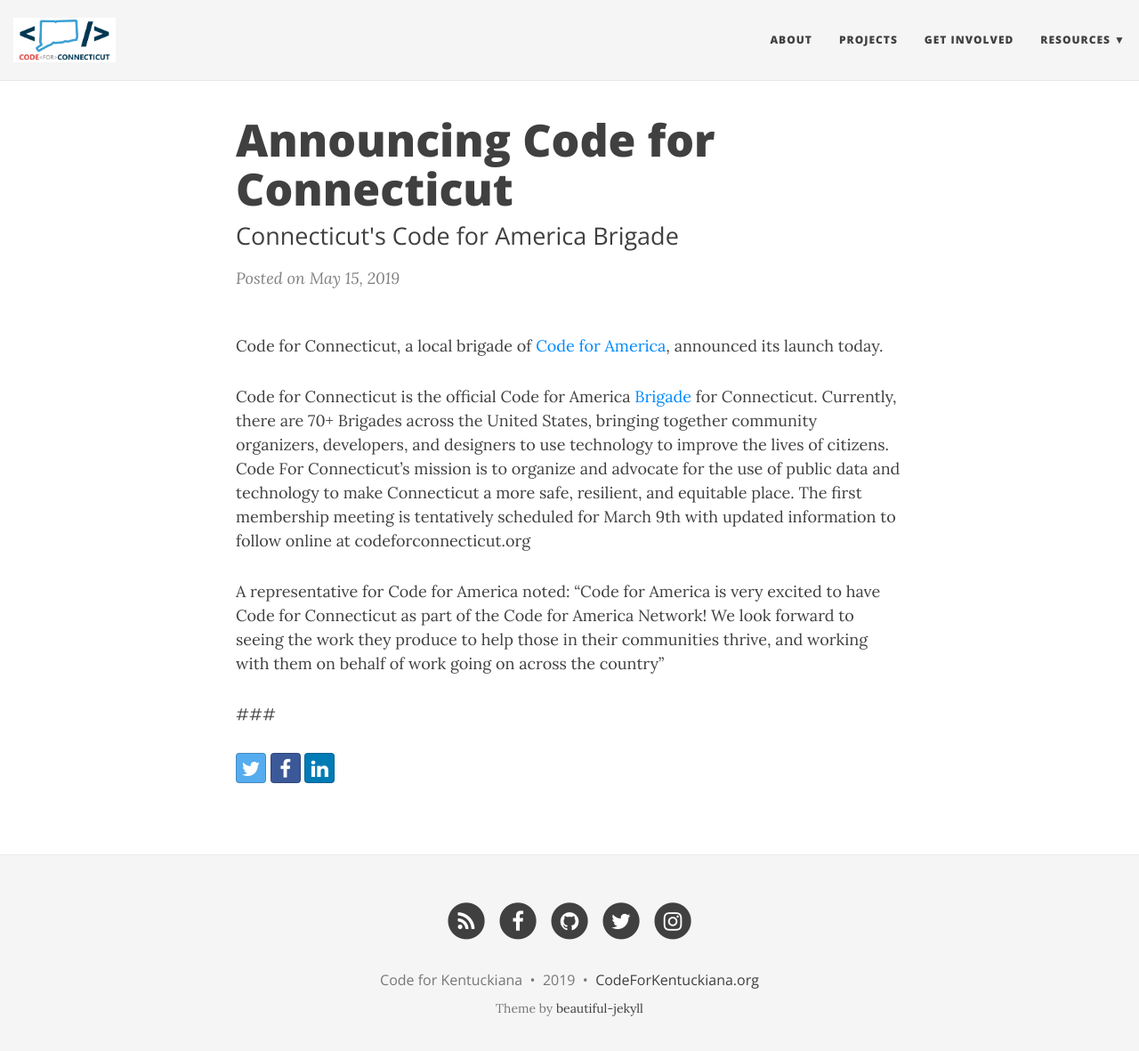
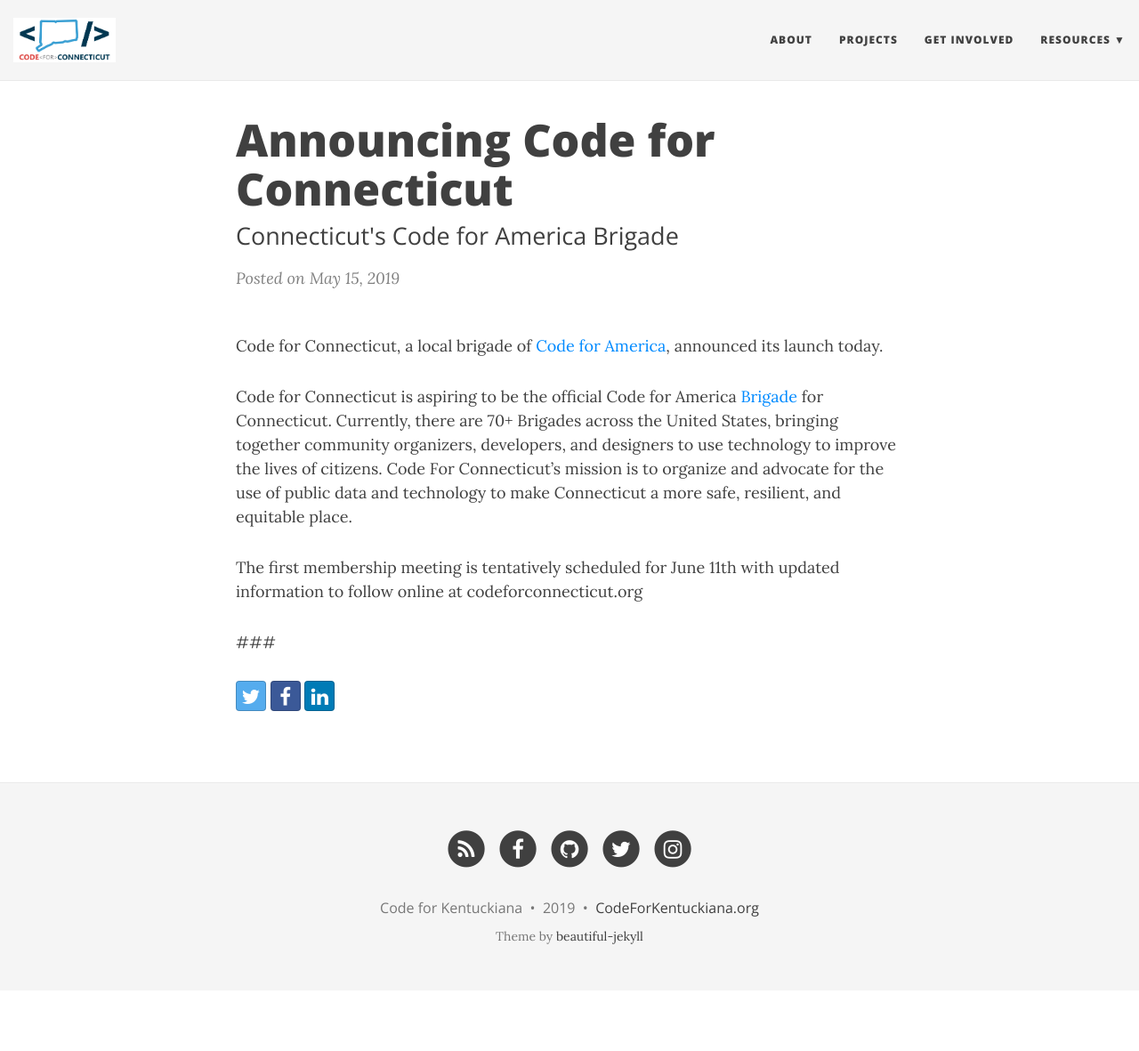
Before and after one commit to codeforct/codeforct.github.io, a Jekyll site: the page built from _posts/2019-05-15-announcing-code-for-connecticut.md, in a window 1280 px wide and 1194 px high. Shown: the top 1181 px of the window at 89% size. Built offline with Jekyll 4.4.1, drawn with Linux system fonts in a browser that asks for light colours; nearby versions of some CDN libraries.

Commit message:
updated front page post

```diff
--- a/_posts/2019-05-15-announcing-code-for-connecticut.md
+++ b/_posts/2019-05-15-announcing-code-for-connecticut.md
@@ -8,10 +8,8 @@
 ---
 Code for Connecticut, a local brigade of [Code for America](https://www.codeforamerica.org), announced its launch today.
 
-Code for Connecticut is the official Code for America [Brigade](https://brigade.codeforamerica.org) for Connecticut. Currently, there are 70+ Brigades across the United States, bringing together community organizers, developers, and designers to use technology to improve the lives of citizens. Code For Connecticut’s mission is to organize and advocate for the use of public data and technology to make Connecticut a more safe, resilient, and equitable place.
-<!--more-->
-The first membership meeting is tentatively scheduled for March 9th with updated information to follow online at codeforconnecticut.org
+Code for Connecticut is aspiring to be the official Code for America [Brigade](https://brigade.codeforamerica.org) for Connecticut. Currently, there are 70+ Brigades across the United States, bringing together community organizers, developers, and designers to use technology to improve the lives of citizens. Code For Connecticut’s mission is to organize and advocate for the use of public data and technology to make Connecticut a more safe, resilient, and equitable place.
 
-A representative for Code for America noted: “Code for America is very excited to have Code for Connecticut as part of the Code for America Network! We look forward to seeing the work they produce to help those in their communities thrive, and working with them on behalf of work going on across the country”
+The first membership meeting is tentatively scheduled for June 11th with updated information to follow online at codeforconnecticut.org
 
 ###
```
